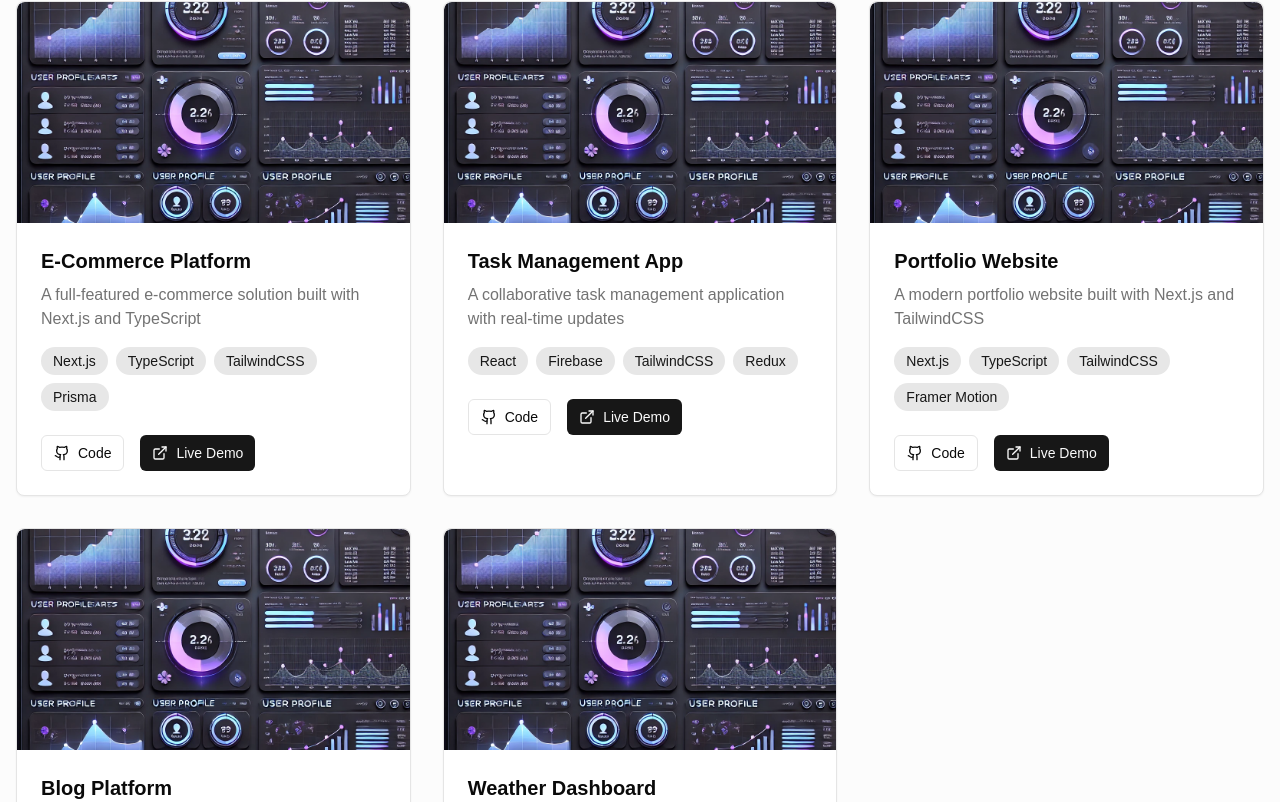
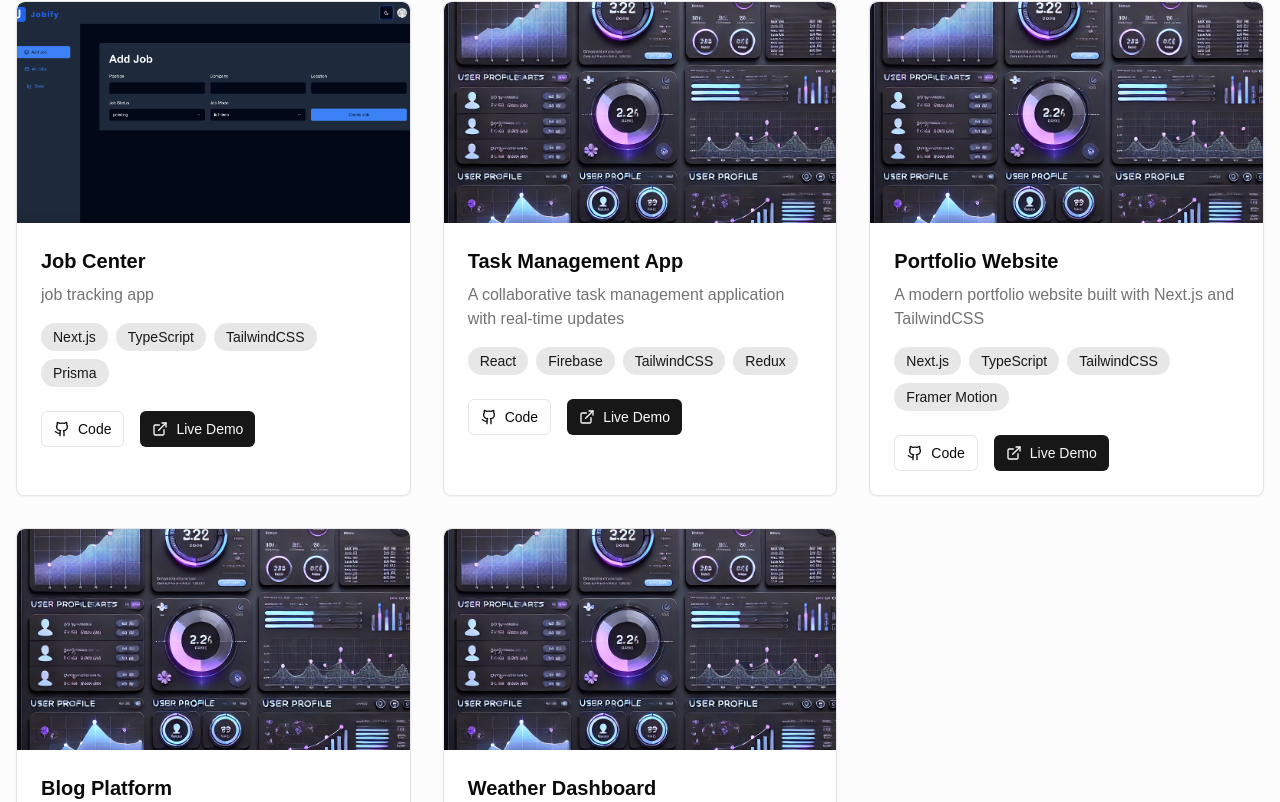
Before and after one commit to Bendako/next-portfolio, a Next.js app: page / in a window 1280 px wide. Shown: the part 963-1765 px from the top of the page. Built offline with nearby package versions, Linux system fonts and the light colour scheme.

Commit message:
add project

```diff
--- a/app/page.tsx
+++ b/app/page.tsx
@@ -6,6 +6,7 @@ import { Button } from '@/components/ui/button';
 import { Github, ExternalLink } from 'lucide-react';
 import  imagePlaceholer  from "./image-placeholder.webp";
 import HeroSection from '@/components/HeroSection';
+import jobcenterimage from '@/public/jobcenterimage.png';
 
 interface Project {
   title: string;
@@ -19,12 +20,12 @@ interface Project {
 const ProjectsSection = () => {
   const projects: Project[] = [
     {
-      title: "E-Commerce Platform",
-      description: "A full-featured e-commerce solution built with Next.js and TypeScript",
+      title: "Job Center",
+      description: "job tracking app",
       technologies: ["Next.js", "TypeScript", "TailwindCSS", "Prisma"],
-      imageUrl: imagePlaceholer,
-      githubUrl: "https://github.com/username/project",
-      liveUrl: "https://project-demo.com"
+      imageUrl: jobcenterimage,
+      githubUrl: "https://github.com/Bendako/jobs-center",
+      liveUrl: "https://jobs-center.vercel.app/"
     },
     {
       title: "Task Management App",
```
Also changed, not shown: public/jobcenterimage.png (added).
